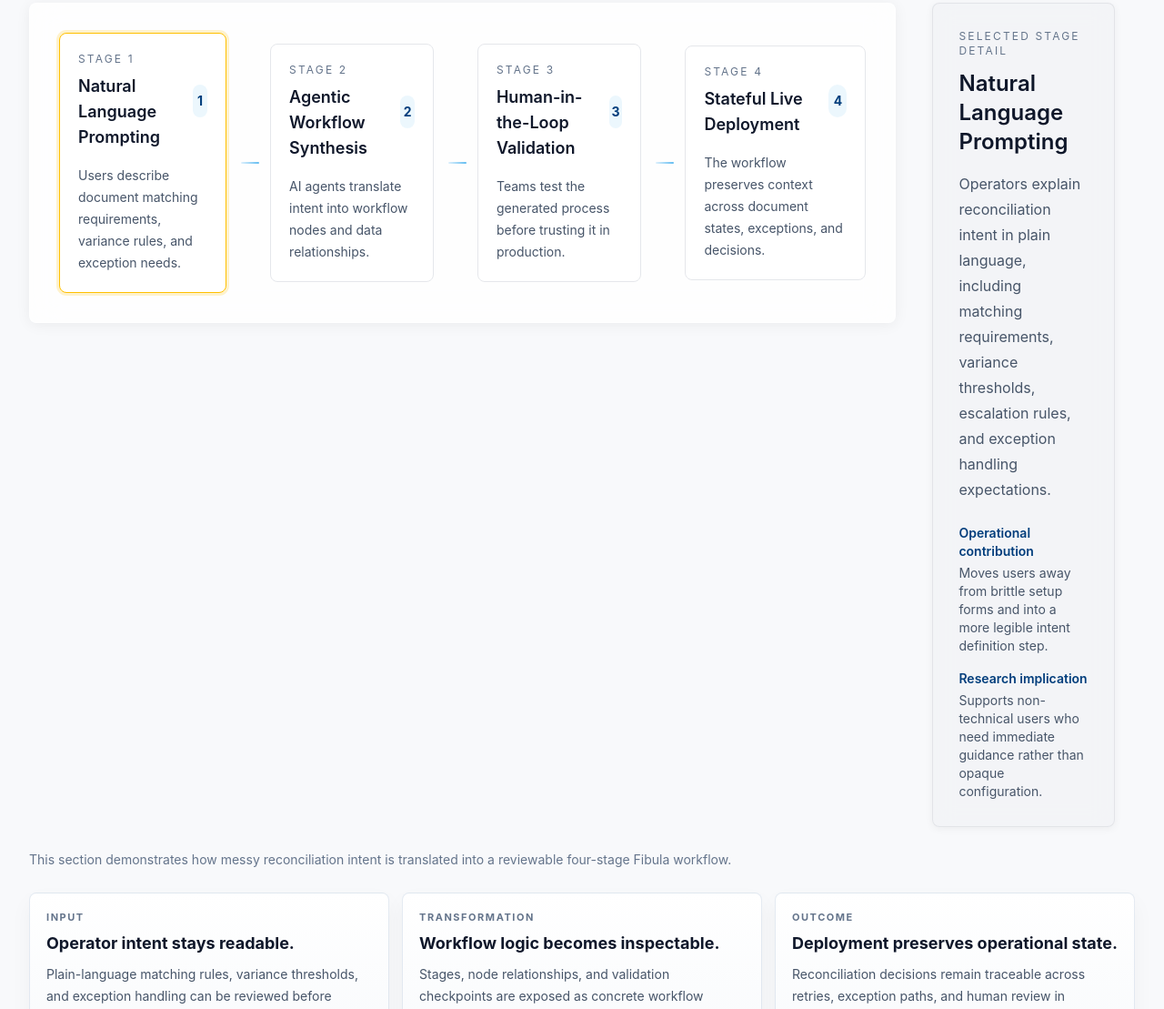
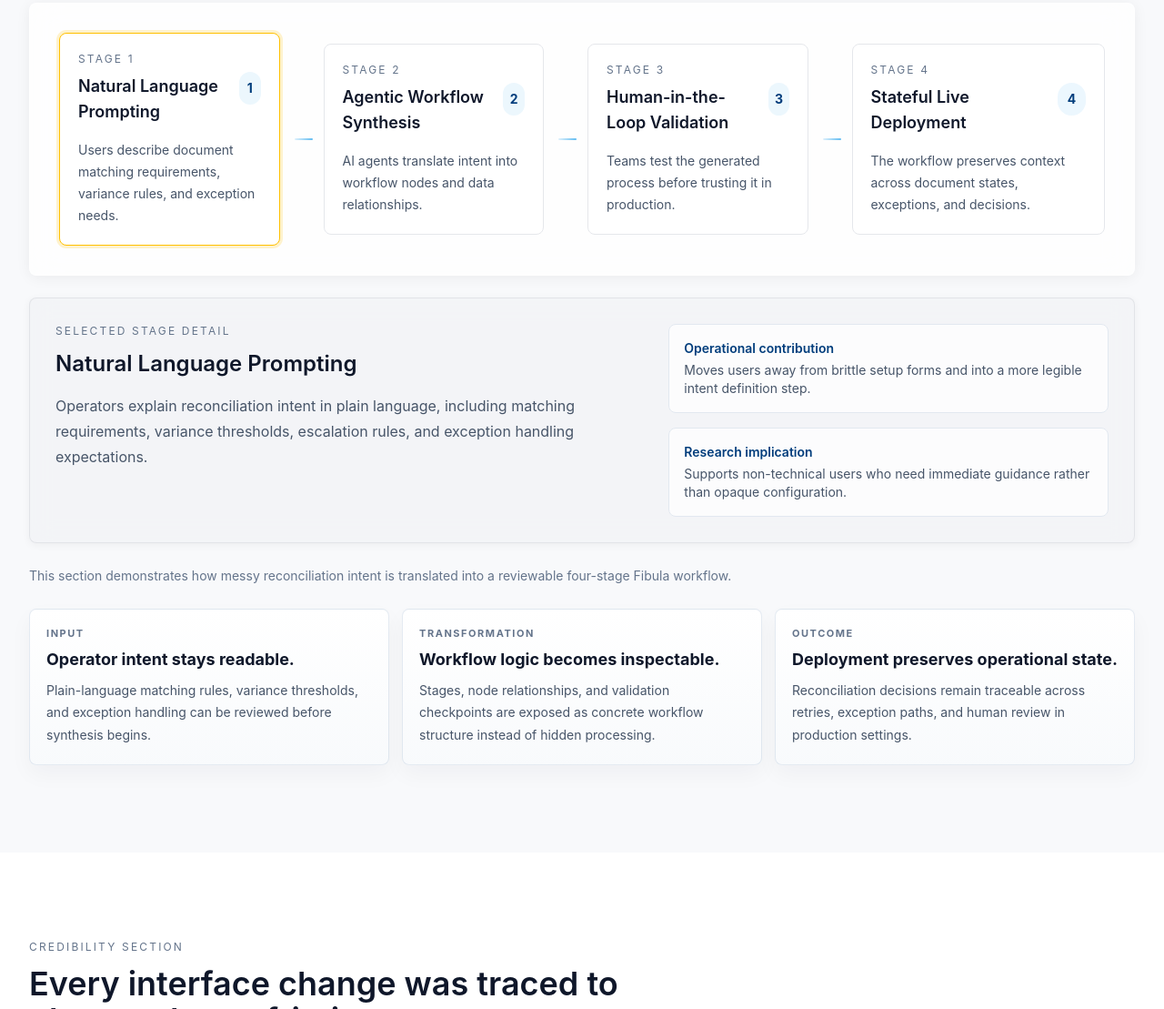
Before and after one commit to JungluChen/Innovation-Xlab, a website: page index.html in a window 1280 px wide. Shown: the part 1290-2399 px from the top of the page at 91% size. Drawn offline with nearby package versions, Linux system fonts and the light colour scheme.

Commit message:
Fix mobile menu and workflow layout

```diff
--- a/assets/styles.css
+++ b/assets/styles.css
@@ -82,9 +82,9 @@ section[id]{scroll-margin-top:88px;}
 @keyframes bounce-down{0%,100%{transform:translateY(0);opacity:.55;}50%{transform:translateY(8px);opacity:1;}}
 :focus-visible{outline:2px solid var(--sky);outline-offset:3px;}
 .desktop-nav{display:flex;}
-.mobile-nav{display:none;}
+.mobile-nav{display:none;position:relative;}
 @media(max-width:900px){.desktop-nav{display:none;}.mobile-nav{display:block;}}
-.mobile-menu{position:fixed;inset:0;top:54px;background:rgba(255,255,255,0.97);backdrop-filter:blur(20px);z-index:190;padding:20px 24px;display:flex;flex-direction:column;gap:4px;overflow-y:auto;}
+.mobile-menu{position:absolute;right:0;top:calc(100% + 10px);width:min(320px,calc(100vw - 2rem));max-height:calc(100dvh - 5.5rem);background:rgba(255,255,255,0.98);backdrop-filter:blur(20px);-webkit-backdrop-filter:blur(20px);z-index:220;padding:10px;border:1px solid rgba(209,213,219,0.9);border-radius:10px;box-shadow:0 18px 42px rgba(15,23,42,0.12);display:flex;flex-direction:column;gap:4px;overflow-y:auto;}
 .mobile-menu[hidden]{display:none;}
 .mobile-nav-link{display:block;padding:11px 14px;color:#374151;font-size:16px;font-weight:500;border-radius:7px;text-decoration:none;transition:background .18s;}
 .mobile-nav-link:hover{background:#f3f4f6;}
@@ -100,6 +100,7 @@ section[id]{scroll-margin-top:88px;}
 .js-enabled .finding-body.open{max-height:600px;}
 @media(max-width:640px){
     #site-nav{backdrop-filter:blur(14px);-webkit-backdrop-filter:blur(14px);}
+    .mobile-menu{position:fixed;top:72px;left:12px;right:12px;width:auto!important;max-width:none;max-height:calc(100dvh - 84px);border-radius:12px;z-index:260;}
     #doc-field{min-height:180px;}
     .doc-card{padding:6px 8px;font-size:9px;}
     .doc-card .doc-type{font-size:9px;}
--- a/index.html
+++ b/index.html
@@ -7,7 +7,7 @@
     <meta name="description" content="Project Fibula presents how natural-language reconciliation requirements become stateful workflows through evidence-based design and industrial user research.">
     <script src="https://cdn.tailwindcss.com"></script>
     <script defer src="https://cdnjs.cloudflare.com/ajax/libs/animejs/3.2.1/anime.min.js"></script>
-    <link rel="stylesheet" href="assets/styles.css">
+    <link rel="stylesheet" href="assets/styles.css?v=20260525b">
 </head>
 <body class="bg-white text-slate-900">
     <header id="site-nav">
@@ -98,7 +98,7 @@
                     <h2 class="mt-3 text-3xl sm:text-4xl font-semibold text-slate-900">Fibula turns reconciliation intent into stateful workflows.</h2>
                     <p class="mt-5 text-lg leading-8 text-slate-600">Operators describe matching requirements in plain language. Fibula's agents synthesize node-based workflows that can be reviewed, validated, adjusted, and deployed without forcing non-technical users into brittle configuration paths.</p>
                 </div>
-                <div class="mt-10 grid lg:grid-cols-[1.4fr_0.9fr] gap-6 lg:gap-10 items-start">
+                <div class="mt-10 space-y-6">
                     <div class="glass p-4 sm:p-6 lg:p-8">
                         <div class="workflow-sequence flex flex-col lg:flex-row gap-4 lg:gap-3" aria-label="Fibula workflow stages">
                             <div class="flex flex-col lg:flex-row lg:items-center gap-4 flex-1">
@@ -154,14 +154,24 @@
                             </div>
                         </div>
                     </div>
-                    <div id="workflow-detail-panel" class="glass-gray p-6 lg:p-7 lg:sticky lg:top-24">
-                        <p class="text-xs uppercase tracking-[0.18em] text-slate-500">Selected stage detail</p>
-                        <h3 class="mt-3 text-2xl font-semibold text-slate-900" data-workflow-title>Natural Language Prompting</h3>
-                        <p class="mt-4 text-base leading-7 text-slate-600" data-workflow-detail>Operators explain reconciliation intent in plain language, including matching requirements, variance thresholds, escalation rules, and exception handling expectations.</p>
-                        <dl class="mt-6 space-y-4 text-sm">
-                            <div><dt class="font-semibold text-[rgb(1,61,124)]">Operational contribution</dt><dd class="mt-1 text-slate-600" data-workflow-impact>Moves users away from brittle setup forms and into a more legible intent definition step.</dd></div>
-                            <div><dt class="font-semibold text-[rgb(1,61,124)]">Research implication</dt><dd class="mt-1 text-slate-600" data-workflow-research>Supports non-technical users who need immediate guidance rather than opaque configuration.</dd></div>
-                        </dl>
+                    <div id="workflow-detail-panel" class="glass-gray p-6 lg:p-7">
+                        <div class="grid gap-5 xl:grid-cols-[1.15fr_0.85fr] xl:items-start">
+                            <div>
+                                <p class="text-xs uppercase tracking-[0.18em] text-slate-500">Selected stage detail</p>
+                                <h3 class="mt-3 text-2xl font-semibold text-slate-900" data-workflow-title>Natural Language Prompting</h3>
+                                <p class="mt-4 text-base leading-7 text-slate-600" data-workflow-detail>Operators explain reconciliation intent in plain language, including matching requirements, variance thresholds, escalation rules, and exception handling expectations.</p>
+                            </div>
+                            <dl class="grid gap-4 text-sm">
+                                <div class="rounded-[8px] border border-slate-200 bg-white/70 px-4 py-4">
+                                    <dt class="font-semibold text-[rgb(1,61,124)]">Operational contribution</dt>
+                                    <dd class="mt-1 text-slate-600" data-workflow-impact>Moves users away from brittle setup forms and into a more legible intent definition step.</dd>
+                                </div>
+                                <div class="rounded-[8px] border border-slate-200 bg-white/70 px-4 py-4">
+                                    <dt class="font-semibold text-[rgb(1,61,124)]">Research implication</dt>
+                                    <dd class="mt-1 text-slate-600" data-workflow-research>Supports non-technical users who need immediate guidance rather than opaque configuration.</dd>
+                                </div>
+                            </dl>
+                        </div>
                     </div>
                 </div>
                 <p class="mt-6 text-sm leading-6 text-slate-500">This section demonstrates how messy reconciliation intent is translated into a reviewable four-stage Fibula workflow.</p>
@@ -436,6 +446,6 @@
             <div class="flex flex-wrap gap-4"><a href="https://fibula.ai" target="_blank" rel="noreferrer" class="text-[rgb(1,61,124)] no-underline">fibula.ai</a><a href="documents.html" class="text-[rgb(1,61,124)] no-underline">Documents</a></div>
         </div>
     </footer>
-    <script src="assets/app.js"></script>
+    <script src="assets/app.js?v=20260525b"></script>
 </body>
 </html>
```
Also changed, not shown: .tmp/mobile-menu-550.js (added), .tmp/mobile-menu-793.js (added), .tmp/mobile-menu-debug.js (added), .tmp/workflow-shot.js (added).
